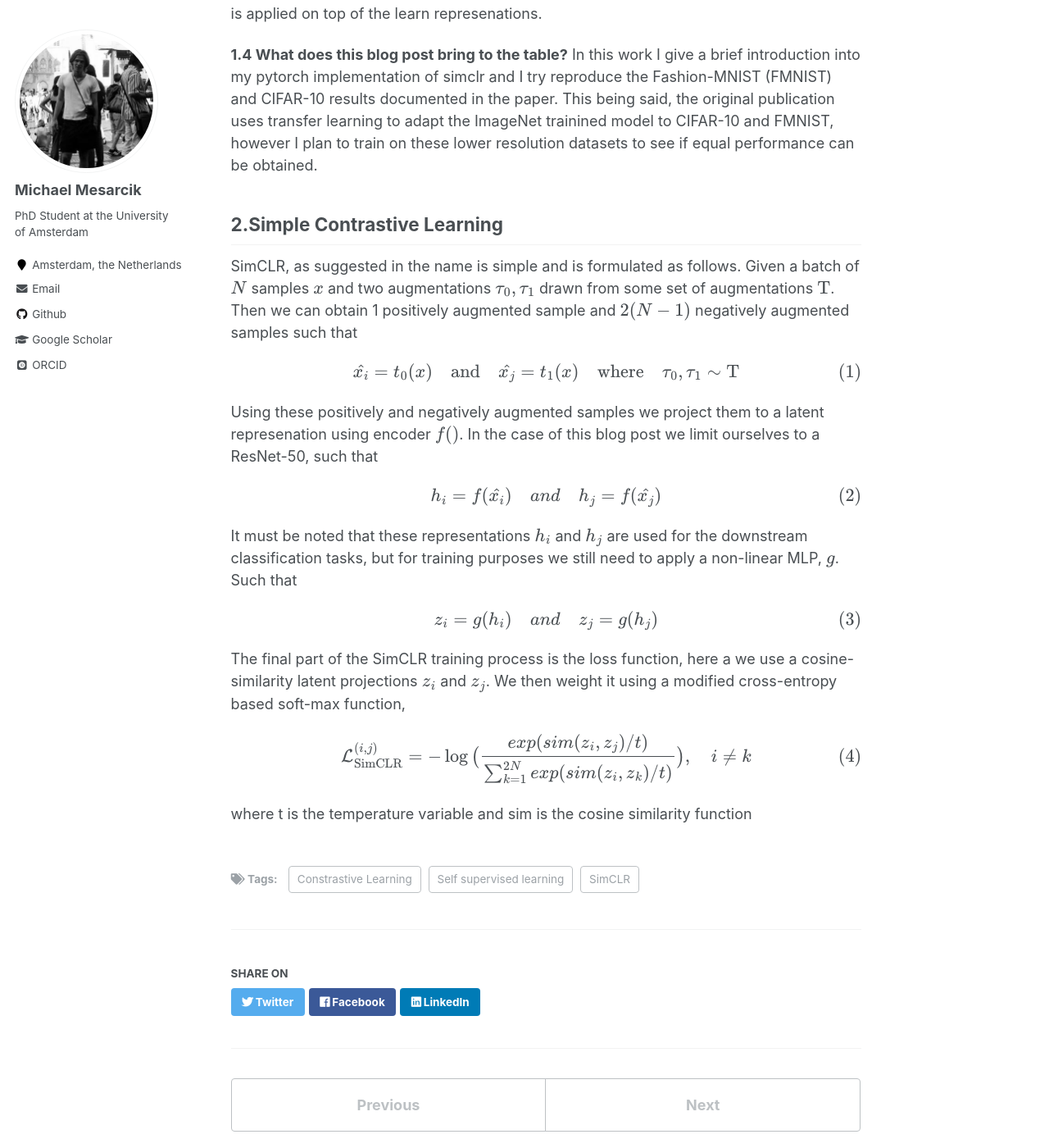
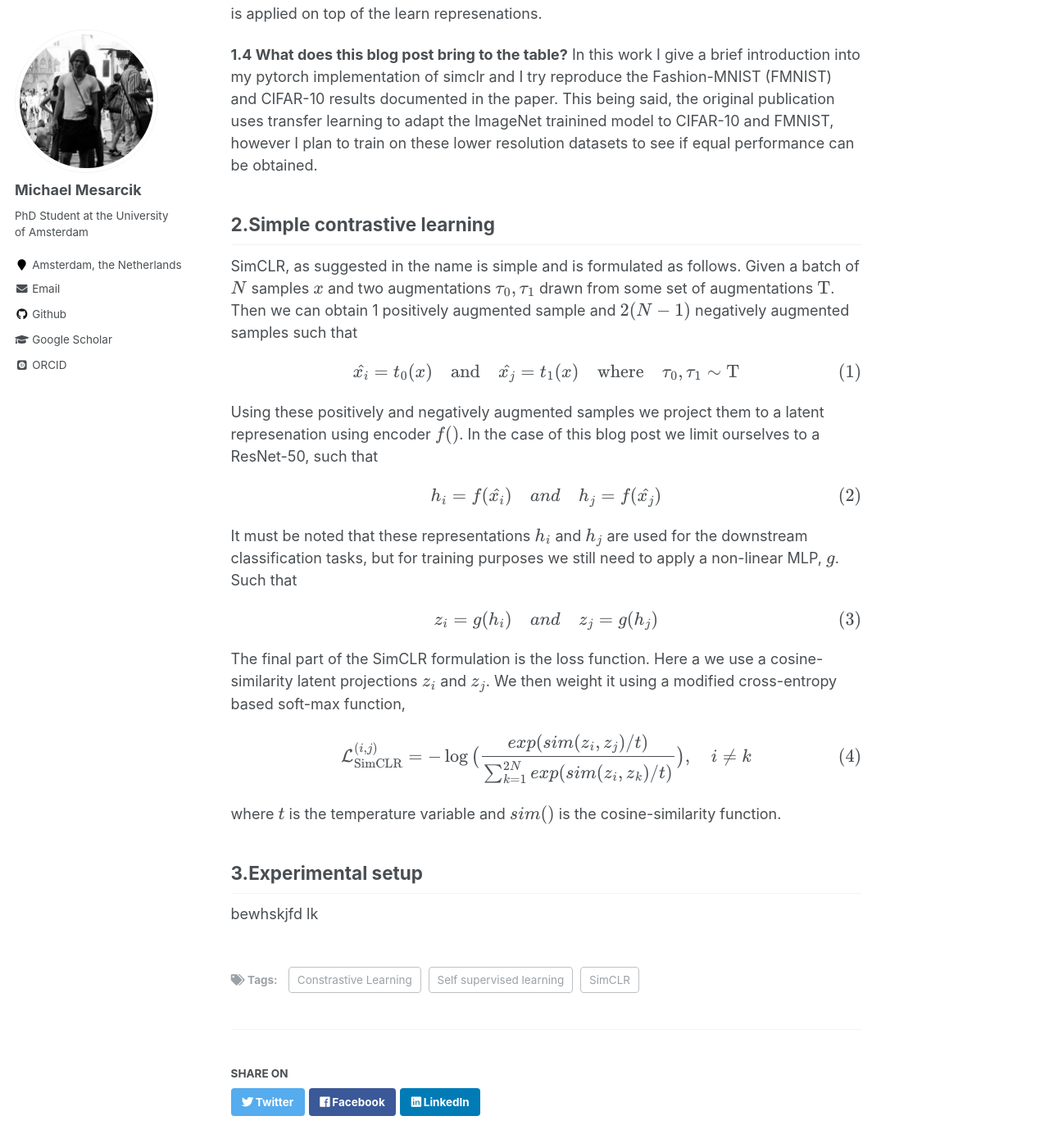
Before and after one commit to mesarcik/mesarcik.github.io, a Jekyll site: the page built from _posts/2021-12-08-blog-post-simclr.md, in a window 1280 px wide and 1400 px high, scrolled down 915 px. Shown: the whole window at 82% size. Built offline with Jekyll 4.4.1, drawn with Linux system fonts in a browser that asks for light colours; some web fonts are replaced; formulas are drawn with MathJax 3.

Commit message:
blog post updated

```diff
--- a/_posts/2021-12-08-blog-post-simclr.md
+++ b/_posts/2021-12-08-blog-post-simclr.md
@@ -31,7 +31,7 @@ In this blog post I will document my implementation, experiments and finds of th
 	In this work I give a brief introduction into my pytorch implementation of simclr and I try reproduce the Fashion-MNIST (FMNIST) and CIFAR-10 results documented in the paper. This being said, the original publication uses transfer learning to adapt the ImageNet trainined model to CIFAR-10 and FMNIST, however I plan to train on these lower resolution datasets to see if equal performance can be obtained.
 
 
-2.Simple Contrastive Learning
+2.Simple contrastive learning
 ------
 SimCLR, as suggested in the name is simple and is formulated as follows. Given a batch of $$N$$ samples $$x$$ and two augmentations $$\tau_0,\tau_1$$ drawn from some set of augmentations $$ {\rm T}$$. Then we can obtain 1 positively augmented sample and $$2(N-1)$$ negatively augmented samples such that
 
@@ -43,11 +43,16 @@ $$ h_i = f(\hat{x_i}) \quad  and \quad h_j = f(\hat{x_j}) $$
 
 It must be noted that these representations $$h_i$$ and $$h_j$$ are used for the downstream classification tasks, but for training purposes we still need to apply a non-linear MLP, $$g$$. Such that
 
-
 $$ z_i = g(h_i) \quad  and \quad z_j = g(h_j) $$
 
-The final part of the SimCLR training process is the loss function, here a we use a cosine-similarity latent projections $$z_i$$ and $$z_j$$. We then weight it using a modified cross-entropy based soft-max function,
+The final part of the SimCLR formulation is the loss function. Here a we use a cosine-similarity latent projections $$z_i$$ and $$z_j$$. We then weight it using a modified cross-entropy based soft-max function,
 
 $$ \mathcal{L}_{\text{SimCLR}}^{(i,j)} = -\log \big( \dfrac{exp(sim(z_i,z_j)/t)}{\sum_{k=1}^{2N} exp(sim(z_i, z_k)/t)} \big), \quad i \neq k$$
 
-where t is the temperature variable and sim is the cosine similarity function
+where $$t$$ is the temperature variable and $$sim()$$ is the cosine-similarity function.
+
+
+3.Experimental setup
+------
+
+bewhskjfd lk
```
